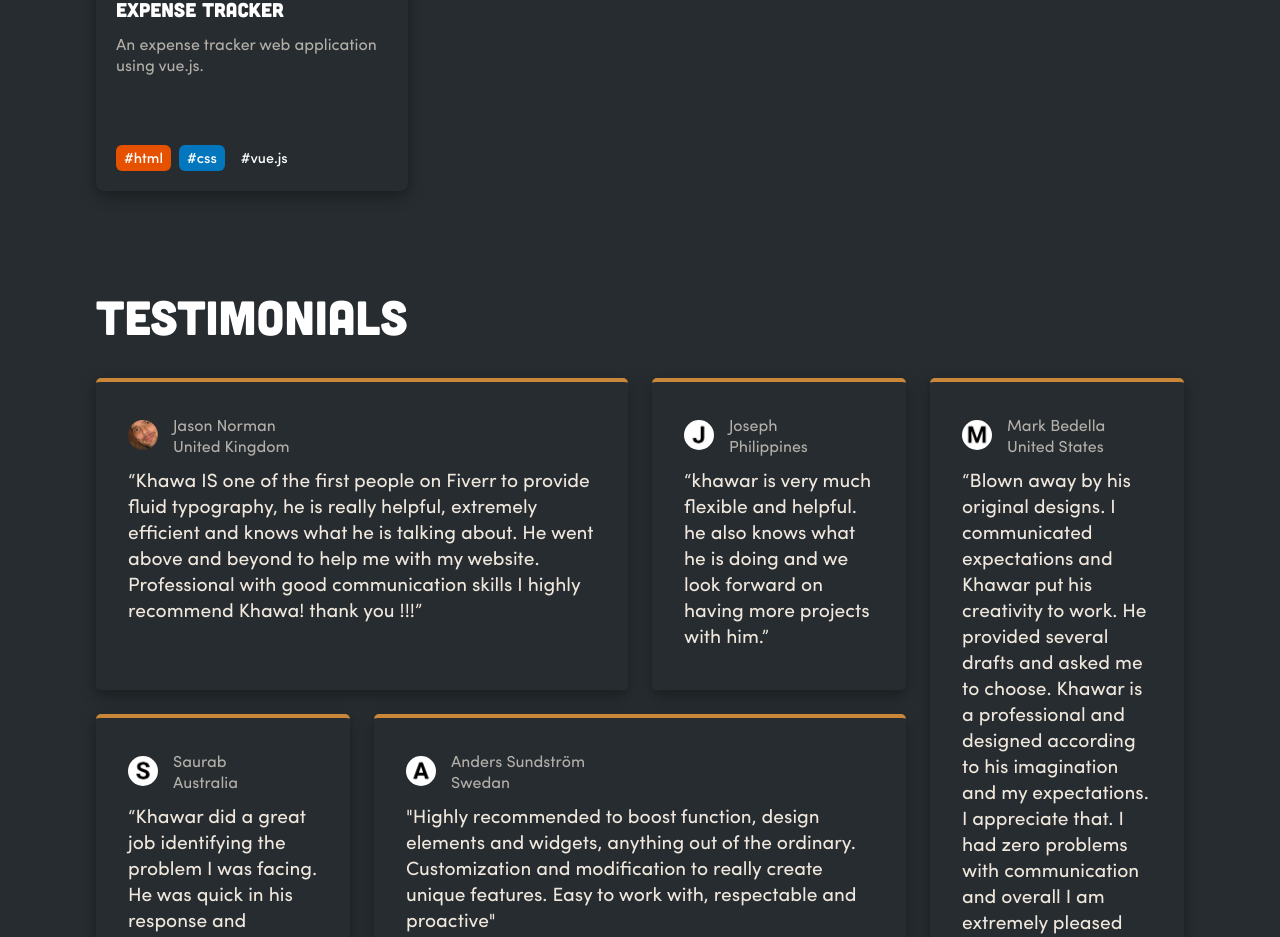
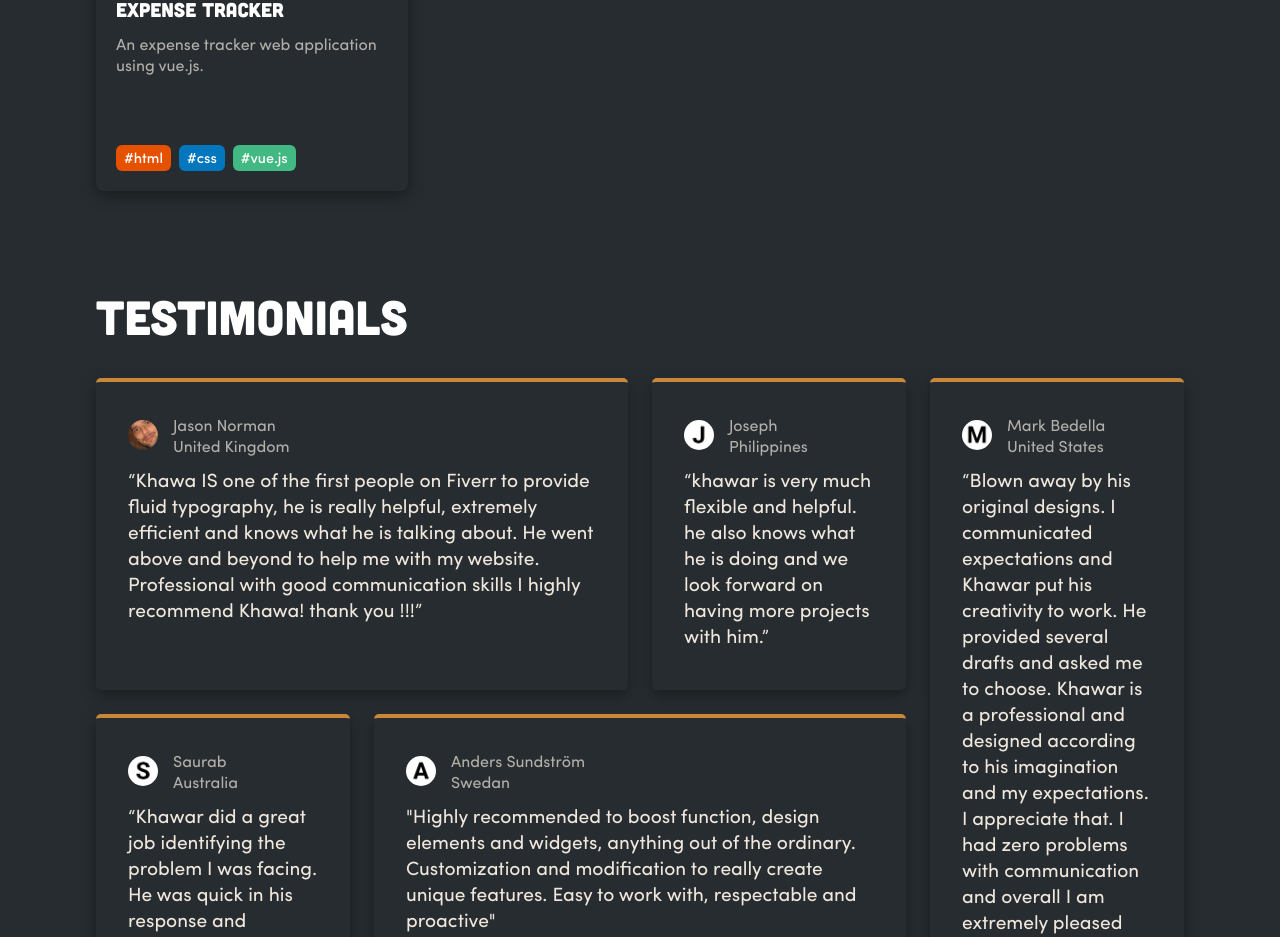
Before and after one commit to KhawarMehfooz/portfolio, a Vue app: page / in a window 1280 px wide. Shown: the part 2513-3450 px from the top of the page. Built offline with nearby package versions, Linux system fonts and the light colour scheme.

Commit message:
Add style for vue.js tag

```diff
--- a/src/components/Projects.vue
+++ b/src/components/Projects.vue
@@ -182,6 +182,9 @@ export default{
 #php{
     background-color: var(--php-clr);
 }
+#vue{
+    background-color: var(--vue-clr);
+}
 @media only screen and (max-width:1024px){
     .projects__list{
         grid-template-columns: repeat(2,1fr);
--- a/src/style.css
+++ b/src/style.css
@@ -11,7 +11,7 @@
   --html-clr:#e65100;
   --css-clr:#0277bd;
   --js-clr:#ffd600;
-  --vue-clr:#81c784;
+  --vue-clr:#42b883;
   --php-clr:#617cbe;
   --mysql-clr:#00758f;
   --git-clr:#f4511e;
```
